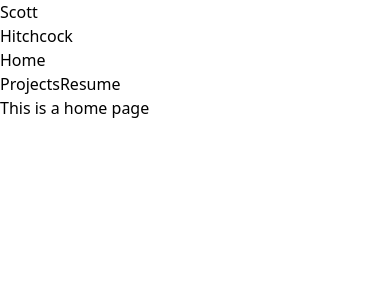
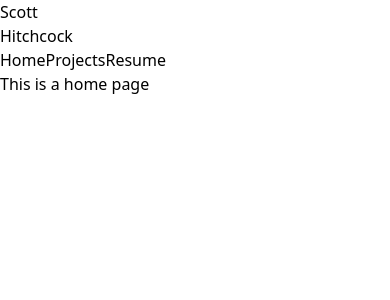
Before and after one commit to scotthitch/s-hitchcock-website, a Vue app: page / in a window 390 px wide. Shown: the top 300 px of the page. Built offline with nearby package versions, Linux system fonts and the light colour scheme.

Commit message:
feat: change media breakpoint to sm.
the main body of text now has a maximum size of 40rem

```diff
--- a/src/App.vue
+++ b/src/App.vue
@@ -5,7 +5,7 @@ import NavBar from './components/NavBar.vue'
 
 <template>
   <NavBar />
-  <div class="absolute md:left-1/3 md:w-[32rem]">
+  <div class="absolute sm:left-1/3 sm:max-w-[40rem] p-10 md:pt-24">
     <RouterView />
   </div>
 </template>
--- a/src/components/NavBar.vue
+++ b/src/components/NavBar.vue
@@ -4,18 +4,16 @@ import { RouterLink } from 'vue-router'
 </script>
 
 <template>
-  <div class="fixed bottom-0 left-0 right-0 md:top-0 md:w-1/3 flex flex-row md:flex-col items-center md:items-end justify-center bg-white z-20">
+  <div class="fixed bottom-0 left-0 right-0 sm:bottom-0 sm:top-0 sm:w-1/3 flex flex-row sm:flex-col items-center sm:items-end justify-center bg-white z-20">
 
-        <div class="hidden md:block text-5xl font-bold text-end">
+        <div class="hidden sm:block text-4xl font-bold text-end">
           <p>Scott</p>
           <p>Hitchcock</p>
         </div>
 
-        <div class="basis-1/3 md:basis-0 text-center">
-          <router-link to="/">Home</router-link>
-        </div>
-        <router-link to="/projects" class="basis-1/3 md:basis-0 text-center">Projects</router-link>
-        <router-link to="/resume" class="basis-1/3 md:basis-0 text-center">Resume</router-link>
+        <router-link to="/" class="basis-1/3 sm:basis-0 text-center">Home</router-link>
+        <router-link to="/projects" class="basis-1/3 sm:basis-0 text-center">Projects</router-link>
+        <router-link to="/resume" class="basis-1/3 sm:basis-0 text-center">Resume</router-link>
 
   </div>
 
```
